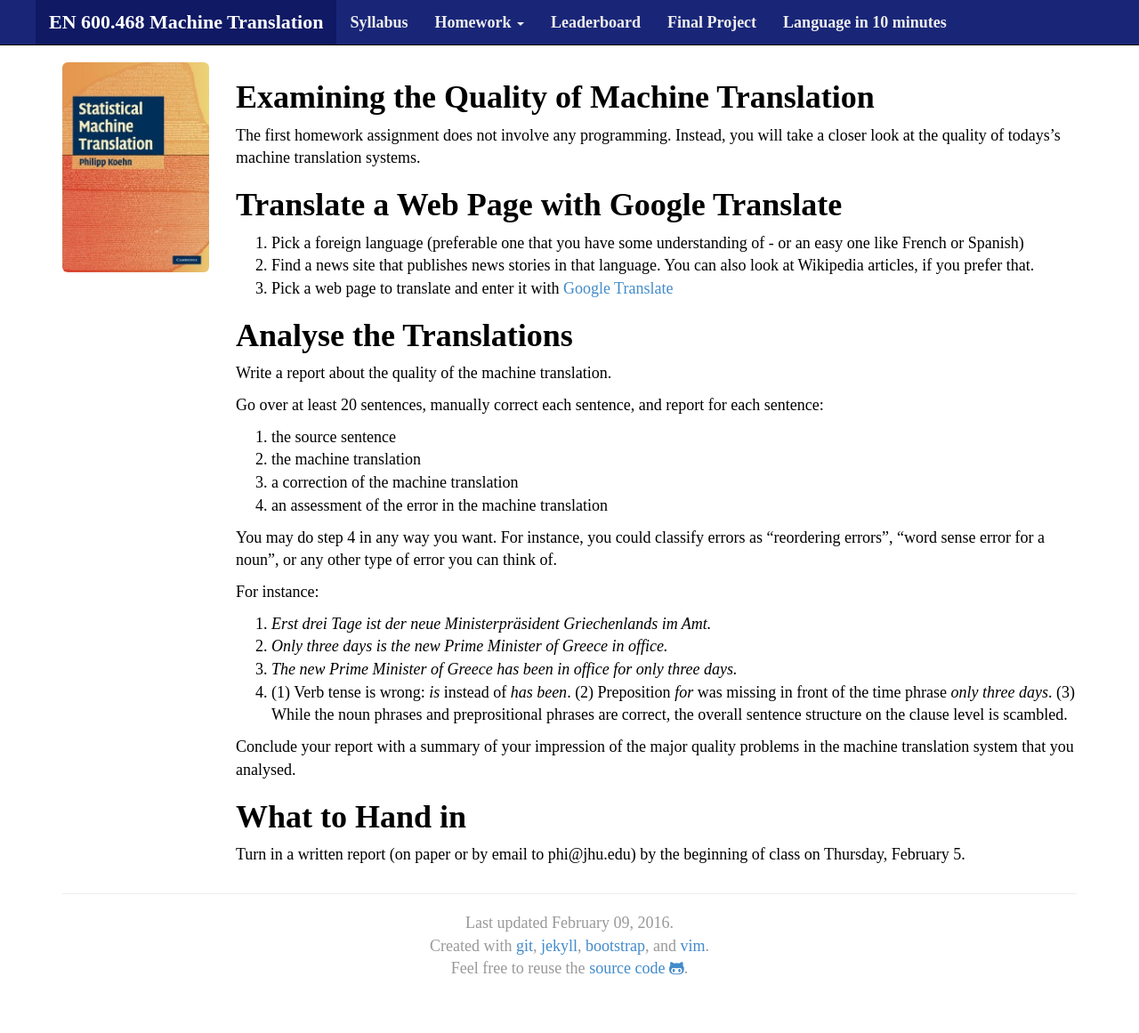
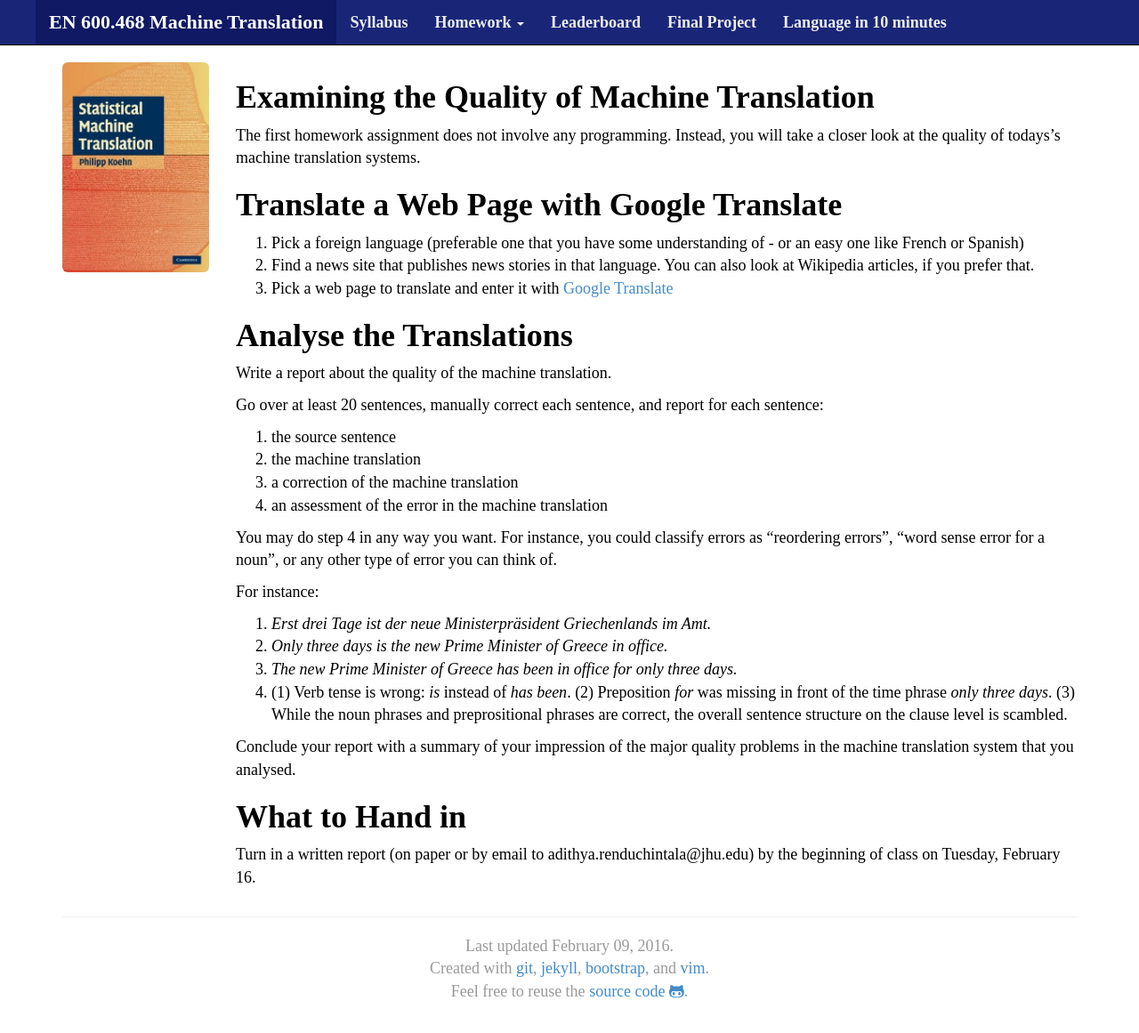
Before and after one commit to mt-class/jhu, a Jekyll site: the page built from hw0.md, in a window 1280 px wide and 1179 px high. Shown: the top 1161 px of the window at 89% size. Built offline with Jekyll 4.4.1, drawn with Linux system fonts in a browser that asks for light colours; nearby versions of some CDN libraries; some web fonts are replaced.

Commit message:
Update hw0.md

```diff
--- a/hw0.md
+++ b/hw0.md
@@ -44,4 +44,4 @@ Conclude your report with a summary of your impression of the major quality prob
 What to Hand in
 ===============
 
-Turn in a written report (on paper or by email to phi@jhu.edu) by the beginning of class on Thursday, February 5.
+Turn in a written report (on paper or by email to adithya.renduchintala@jhu.edu) by the beginning of class on Tuesday, February 16.
```
